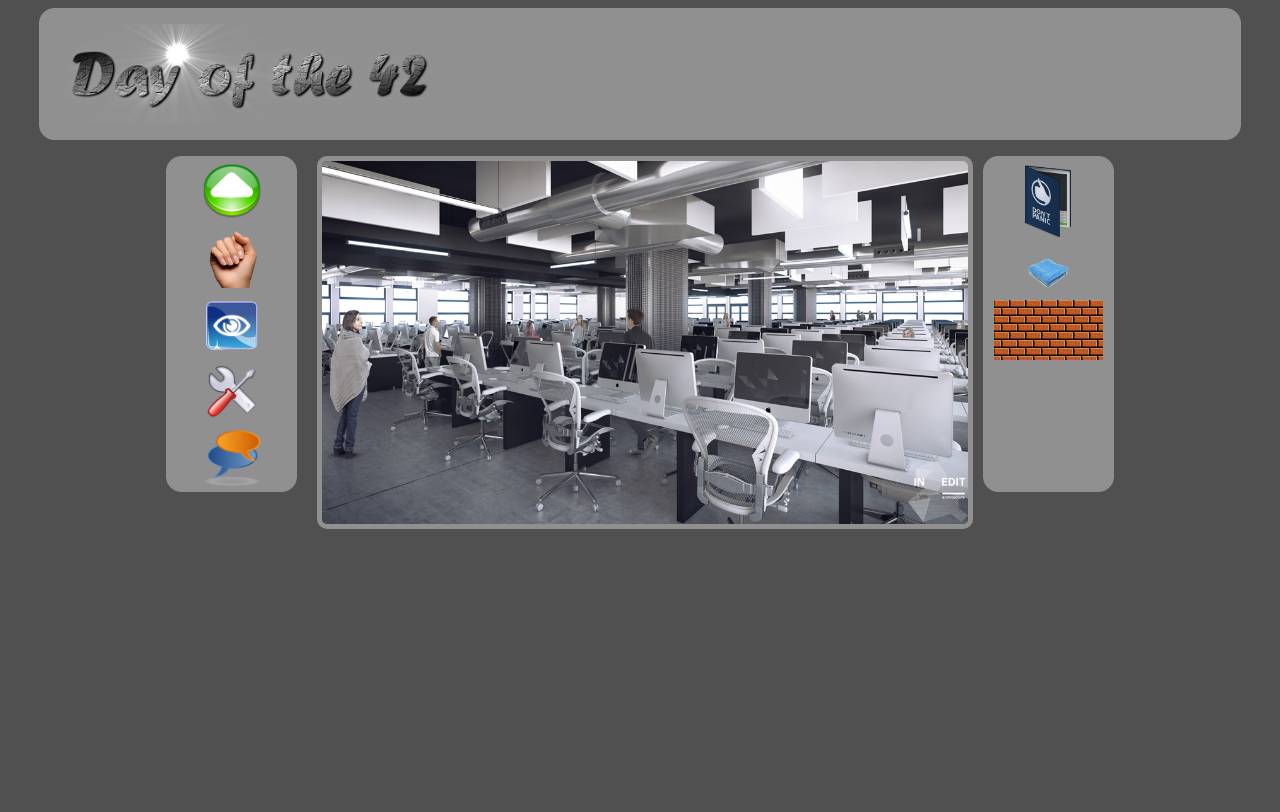
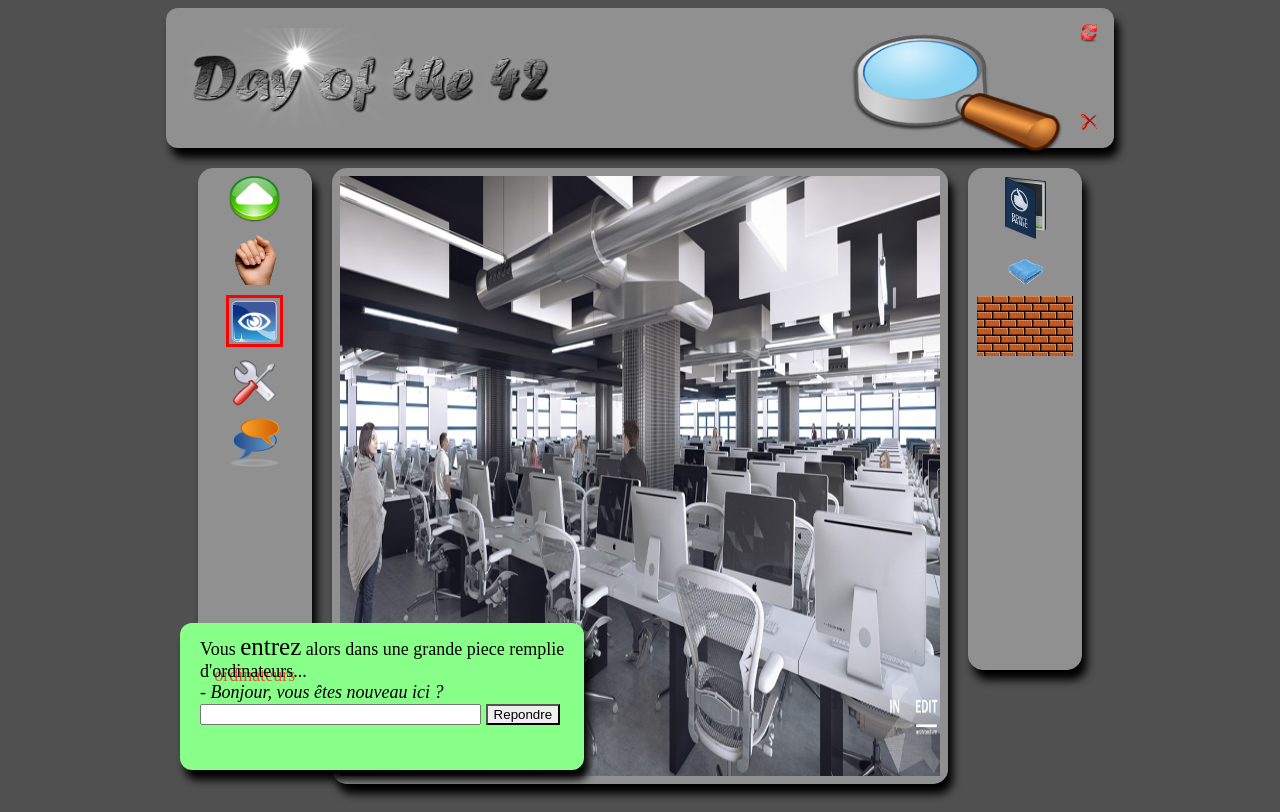
Before and after one commit to veronar/piscine_php, a PHP site: page /doft.html in a window 1280 px wide. Before the commit the page ends 529 px from the top, so only its background shows below. Run offline with PHP 8.4, Linux system fonts and the light colour scheme.

Commit message:
ex02 done

```diff
--- a/d00/ex02/doft.css
+++ b/d00/ex02/doft.css
@@ -1,12 +1,17 @@
-.titlecenter {
+
+header {
 	display: flex;
-	justify-content: center;
+	background-color: #909090;
+	width: 75%;
+	border-radius: 12px;
+	margin: 0 auto;
+	padding: 10px 0px;
+	position: relative;
 }
 
 .title {
 	width: 1200px;
-	height: 130px;
-	border: 1px solid #909090;
+	height: 120px;
 	border-radius: 15px;
 	background-color: #909090;
 }
@@ -14,8 +19,10 @@
 .bodycontainer {
 	display: flex;
 	justify-content: space-around;
-	width: 75%;
+	width: 70%;
 	margin: 0 auto;
+	padding: 20px 0px;
+	position: relative;
 }
 
 .bodyside {
@@ -26,8 +33,8 @@
 	background-color: #909090;
 	width: 14%;
 	margin: 0 auto;
+	height: 500px;
 	position: relative;
-	margin-bottom: 75px;
 }
 
 .icon {
@@ -35,15 +42,71 @@
 	margin: 5px auto;
 }
 
+.selected {
+	display: flex;
+	margin: 5px auto;
+	border: 3px solid red;
+}
+
 .wall {
 	background-image: url("./resources/brick.jpg");
 	background-repeat: repeat;
 	height: 60px;
-	margin: 0 10px;
+	margin: 0 8px;
 }
 
 .bodyimg {
-	width: 70%;
-	position: relative;
+	width: 75%;
+	height: 600px;
 	margin: 0 20px;
+	border: 8px solid #909090;
+	border-radius: 15px;
 }
+
+.search {
+	position: absolute;
+	right: 30px;
+	padding: 10px;
+}
+
+.refresh {
+	width: 18px;
+	top: 16px;
+	right: 16px;
+	position: absolute;
+}
+
+.delete {
+	width: 18px;
+	right: 16px;
+	top: 105px;
+	position: absolute;
+}
+
+.form {
+	z-index: 1000;
+	padding: 10px 20px 45px;
+	background: #88ff89;
+	display: block;
+	bottom: 30px;
+	left: 180px;
+	font-size: 18px;
+	border-radius: 12px;
+	position: absolute;
+}
+
+.shadow {
+	text-shadow: 2px 4px rgba(255, 0, 0, 0.65);
+}
+
+input[type="text"] {
+	width: 75%;
+}
+
+input[type="submit"] {
+	border-radius: 0 !important;
+}
+
+header, .bodyside, .bodyimg, .form {
+	box-shadow: 5px 10px 8px #000000;
+}
--- a/d00/ex02/doft.html
+++ b/d00/ex02/doft.html
@@ -1,27 +1,25 @@
 <!DOCTYPE html>
 <html>
-
 	<head>
-
-	<meta charset="UTF-8" name="viewport"  content="width=device-width, inital-scale=1.0">
+		<meta charset="UTF-8" name="viewport" content="width=device-width, inital-scale=1.0">
 
 		<link rel="stylesheet" href="doft.css">
 
 		<title>
 			Day of the 42
 		</title>
-
-	<div class="titlecenter">
-			<div class="title">
-				<img src="resources/day_of_the_42.png" alt="Day of the 42" height="100px" style="padding: 15px;">
-			</div>
-	</div>
-
 	</head>
 
 	<body style="background-color: #505050;">
 
-	<p></p>
+		<header>
+			<div class="title">
+				<img src="resources/day_of_the_42.png" alt="Day of the 42" height="100px" style="padding: 10px;">
+				<img class="search" src="resources/loupe.png" alt="Search" height="135px;">
+				<a href="https://www.disney.com"><img class="refresh" src="resources/reload.png" alt="Start from the beginning" ></a>
+				<a href="https://www.relaischateaux.com"><img class="delete" src="resources/close.gif" alt="Disconnect" ></a>
+			</div>
+		</header>
 
 		<div class="bodycontainer">
 
@@ -29,20 +27,24 @@
 
 				<img class="icon" src="resources/arrow.png" alt="Advance" width="45%">
 				<img class="icon" src="resources/main.png" alt="Take" width="45%">
-			<img class="icon" src="resources/oeil.png" alt="Look" width="45%">
+				<img class="selected" src="resources/oeil.png" alt="Look" width="45%">
 				<img class="icon" src="resources/outil.png" alt="Use" width="45%">
 				<img class="icon" src="resources/chat-icon.png" alt="Speak" width="45%">
 
 			</div>
 
 			<div class="bodyimg">
-			<img src="resources/cluster.jpg" alt="" width="100%" style="border: 5px solid #909090; border-radius: 10px;">
+				<img src="resources/cluster.jpg" alt="cluster" height="100%" width="100%" usemap="#map">
+				<map name="map" id="map">
+					<area alt="imac" href="http://www.apple.com" shape="rect" coords="290, 340, 430, 585" />
+					<area alt="chair" href="http://www.ikea.com" shape="rect" coords="720, 320, 910, 520" />
+				</map>
 			</div>
 
 			<div class="bodyside">
 
-			<img class="icon" src="resources/book.png" alt="" width="45%">
-			<img class="icon" src="resources/towel.png" alt="" width="45%">
+				<img class="icon" src="resources/book.png" alt="book" width="45%">
+				<img class="icon" src="resources/towel.png" alt="towel" width="45%">
 
 				<div class="wall"></div>
 
@@ -50,6 +52,14 @@
 
 		</div>
 
+		<div class="form">
+			Vous <span style="font-size: 25px;">entrez</span> alors dans une grande piece remplie<br>d'<span class="shadow">ordinateurs</span>...<br>
+			<span style="font-style: italic;">- Bonjour, vous êtes nouveau ici ?</span>
+			<form action="#">
+				<input type="text">
+				<input type="submit" value="Repondre">
+			</form>
+		</div>
 
 	</body>
 </html>
```
Lines whose indentation alone changed are shown as unchanged.
